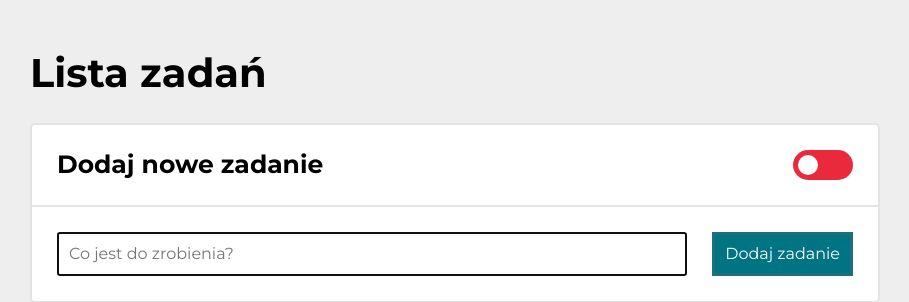
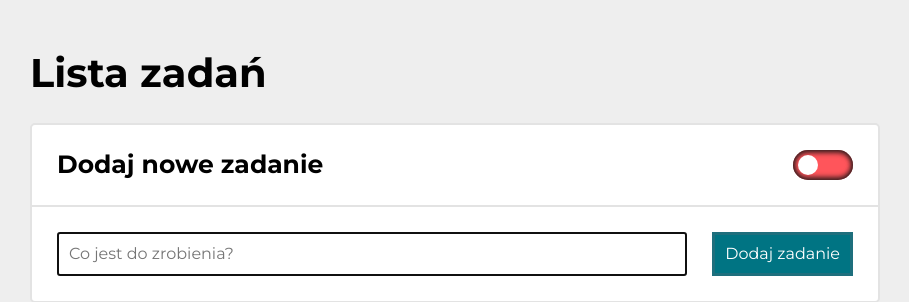
Before and after one commit to Rafal-1999/To-Do-List-React, a React (Create React App) app: page / in a window 1280 px wide. Shown: the top 302 px of the page, without its empty margins (185-1094 px from the left). Built offline with nearby package versions, Linux system fonts and the light colour scheme.

Commit message:
Upgraded appearance of ToggleButton

```diff
--- a/package.json
+++ b/package.json
@@ -1,6 +1,6 @@
 {
   "name": "to-do-list-react",
-  "version": "4.26.0",
+  "version": "4.26.1",
   "private": true,
   "homepage": "https://rafal-1999.github.io/To-Do-List-React/",
   "dependencies": {
--- a/src/components/ToggleButton/style.css
+++ b/src/components/ToggleButton/style.css
@@ -2,8 +2,11 @@
     display: block;
     width: 60px;
     height: 30px;
-    background: rgb(234, 42, 60);
+    background: rgb(255, 85, 91);
     border-radius: 50px;
+    box-shadow:
+        0px 2px 5px 1px rgba(20, 20, 20, 0.75) inset,
+        0px -2px 5px 1px rgba(20, 20, 20, 0.75) inset;
     position: relative;
     cursor: pointer;
     z-index: 1;
@@ -25,10 +28,10 @@
 .list__toggle-button-content {
     display: none;
 }
-.list__toggle-button-content:checked + .list__toggle-button {
-    background: rgb(24, 122, 30);
+.list__toggle-button-content:checked+.list__toggle-button {
+    background: rgb(35, 165, 40);
 }
-.list__toggle-button-content:checked + .list__toggle-button::before {
+.list__toggle-button-content:checked+.list__toggle-button::before {
     left: calc(100% - 5px);
     transform: translateX(-100%);
 }
```
